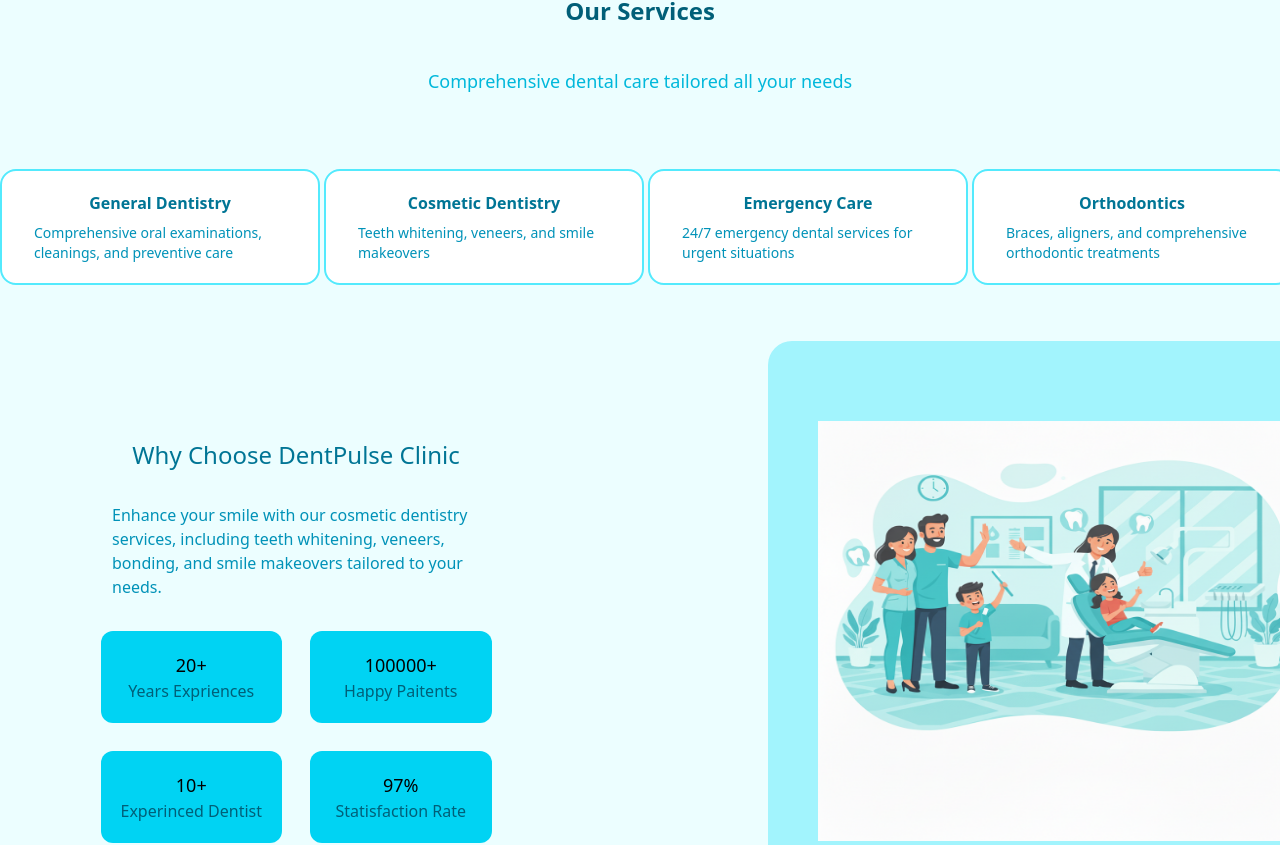
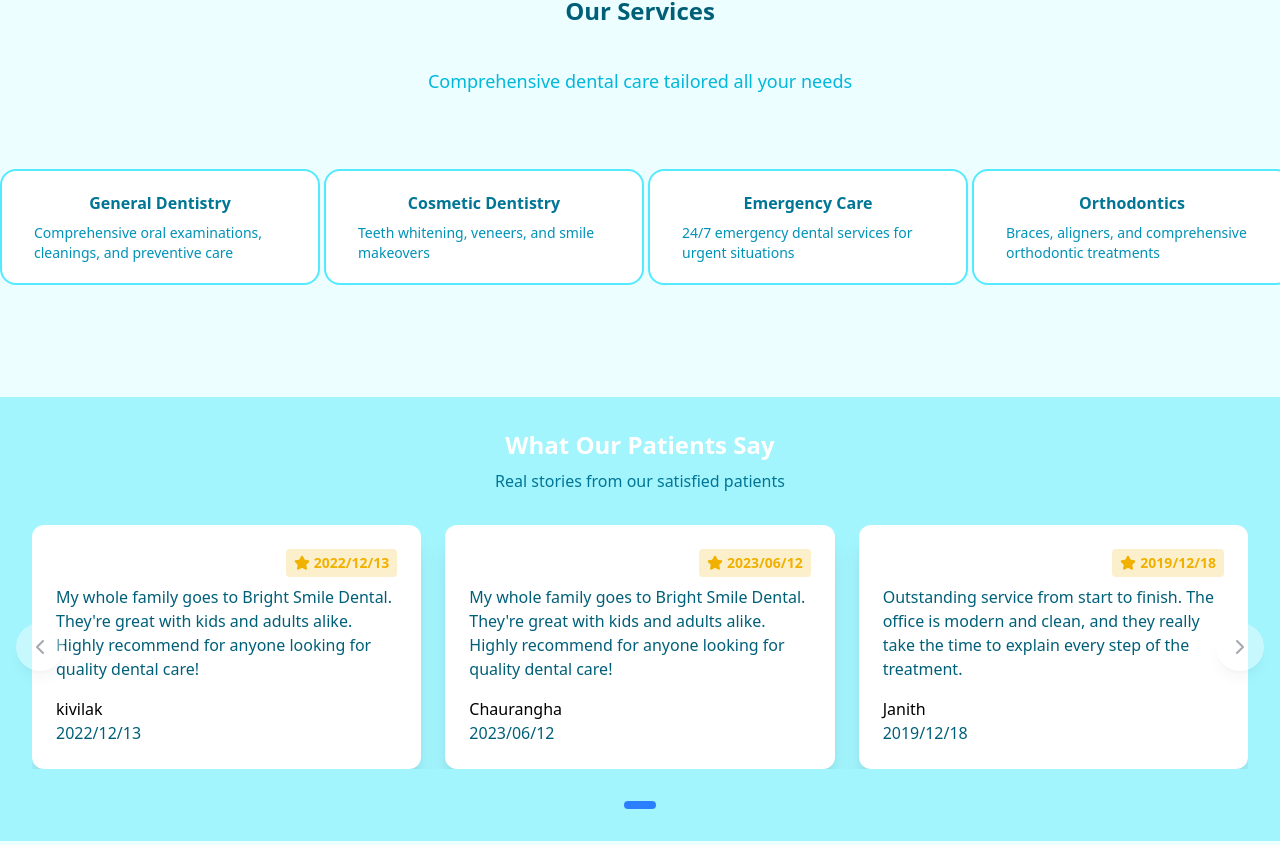
Before and after one commit to HVPasindu/DentPulse, a React app in the folder frontend/: page / in a window 1280 px wide. Shown: the part 709-1554 px from the top of the page. Built offline with nearby package versions, Linux system fonts and the light colour scheme; the HTML template or start-up script is replaced by a standard one.

Commit message:
front ui is completed

```diff
--- a/frontend/package.json
+++ b/frontend/package.json
@@ -11,6 +11,8 @@
   },
   "dependencies": {
     "@tailwindcss/vite": "^4.1.17",
+    "embla-carousel-autoplay": "^8.6.0",
+    "embla-carousel-react": "^8.6.0",
     "lucide-react": "^0.553.0",
     "react": "^19.1.1",
     "react-dom": "^19.1.1",
--- a/frontend/src/App.jsx
+++ b/frontend/src/App.jsx
@@ -6,6 +6,7 @@ import { servicesData } from './data/servicedata'
 import { Services } from './MainInterface Components/ServicesCard'
 import { MiddleSection } from './MainInterface Components/MiddleSection'
 import { Contact } from './MainInterface Components/Contact'
+import Carosuel  from './MainInterface Components/Carosuel'
 
 function App() {
 
@@ -20,12 +21,14 @@ function App() {
         <Hero />
       </div>
 
-      <div className='grid grid-cols-1 md:grid-cols-2 lg:grid-cols-4  gap-4 py-5 bg-cyan-50 mx-auto' >
+      <div className='grid grid-cols-1 md:grid-cols-2 lg:grid-cols-4  gap-4 py-5 pb-28 bg-cyan-50 mx-auto' >
 
         {servicesData.map((service, index) => (<Services title={service.title} description={service.description} />))}
 
       </div>
       <div>
+
+          <Carosuel/>
         <MiddleSection />
 
       </div>
--- /dev/null
+++ b/frontend/src/MainInterface Components/Carosuel.jsx
@@ -0,0 +1,198 @@
+import React, { useState, useEffect } from 'react';
+import { ChevronLeft, ChevronRight, Star } from 'lucide-react';
+
+ export default function Carosuel() {
+  const [currentIndex, setCurrentIndex] = useState(0);
+  const [isAutoPlaying, setIsAutoPlaying] = useState(false);
+  const [cardsPerView, setCardsPerView] = useState(3);
+
+  // Sample cards - replace with your own content
+  const cards = [
+    {
+
+      id: 1,
+      name: 'kivilak',
+      description: "My whole family goes to Bright Smile Dental. They're great with kids and adults alike. Highly recommend for anyone looking for quality dental care!",
+      date: '2022/12/13',
+      rating: 4.8,
+
+    },
+     {
+
+      id: 1,
+      name: 'Chaurangha',
+      description: "My whole family goes to Bright Smile Dental. They're great with kids and adults alike. Highly recommend for anyone looking for quality dental care!",
+      date: '2023/06/12',
+      rating: 4.8,
+
+    },
+    {
+
+      id: 1,
+      name: 'Janith',
+      description: "Outstanding service from start to finish. The office is modern and clean, and they really take the time to explain every step of the treatment.",
+      date: '2019/12/18',
+      rating: 4.8,
+
+
+
+    }
+
+  ];
+
+  // Responsive cards per view
+  useEffect(() => {
+    const handleResize = () => {
+      if (window.innerWidth < 640) {
+        setCardsPerView(1);
+      } else if (window.innerWidth < 1024) {
+        setCardsPerView(2);
+      } else {
+        setCardsPerView(3);
+      }
+    };
+
+    handleResize();
+    window.addEventListener('resize', handleResize);
+    return () => window.removeEventListener('resize', handleResize);
+  }, []);
+
+  const maxIndex = Math.max(0, cards.length - cardsPerView);
+
+  const goToPrevious = () => {
+    setCurrentIndex((prevIndex) =>
+      prevIndex === 0 ? maxIndex : prevIndex - 1
+    );
+  };
+
+  const goToNext = () => {
+    setCurrentIndex((prevIndex) =>
+      prevIndex >= maxIndex ? 0 : prevIndex + 1
+    );
+  };
+
+  const canGoPrevious = currentIndex > 0;
+  const canGoNext = currentIndex < maxIndex;
+
+  // Auto-play functionality
+  useEffect(() => {
+    if (!isAutoPlaying) return;
+
+    const interval = setInterval(() => {
+      setCurrentIndex((prevIndex) =>
+        prevIndex >= maxIndex ? 0 : prevIndex + 1
+      );
+    }, 3000);
+
+    return () => clearInterval(interval);
+  }, [currentIndex, isAutoPlaying, maxIndex]);
+
+  // Keyboard navigation
+  useEffect(() => {
+    const handleKeyDown = (e) => {
+      if (e.key === 'ArrowLeft' && canGoPrevious) goToPrevious();
+      if (e.key === 'ArrowRight' && canGoNext) goToNext();
+    };
+
+    window.addEventListener('keydown', handleKeyDown);
+    return () => window.removeEventListener('keydown', handleKeyDown);
+  }, [canGoPrevious, canGoNext]);
+
+  return (
+    <div className=" bg-cyan-200 flex items-center justify-center p-4 md:p-8">
+      <div className="w-full max-w-7xl">
+        <div className="mb-8 flex flex-col justify-center items-center">
+          <h1 className="text-2xl font-bold text-white mb-2">What Our Patients Say</h1>
+          <p className="text-cyan-700">Real stories from our satisfied patients</p>
+        </div>
+
+        {/* Carousel Container */}
+        <div className="relative">
+          {/* Cards Wrapper */}
+          <div className="overflow-hidden">
+            <div
+              className="flex transition-transform duration-500 ease-out gap-6"
+              style={{
+                transform: `translateX(-${currentIndex * (100 / cardsPerView)}%)`
+              }}
+            >
+              {cards.map((card) => (
+                <div
+                  key={card.id}
+                  className="shrink-0"
+                  style={{ width: `calc(${100 / cardsPerView}% - ${(cardsPerView - 1) * 24 / cardsPerView}px)` }}
+                >
+                  <div className="bg-white rounded-xl overflow-hidden shadow-xl hover:shadow-2xl transition-shadow group">
+                    {/* Card Image
+                    <div className={`${card.image} h-48 relative overflow-hidden`}>
+                      <div className="absolute inset-0 bg-black opacity-0 group-hover:opacity-20 transition-opacity" />
+                    </div> */}
+
+                    {/* Card Content */}
+                    <div className="p-6">
+                      <div className="flex items-start justify-between mb-2">
+                        <h3 className="text-xl font-bold text-white">{card.name}</h3>
+                        <div className="flex items-center gap-1 bg-yellow-500/20 px-2 py-1 rounded">
+                          <Star className="w-4 h-4 text-yellow-500 fill-yellow-500" />
+                          <span className="text-sm text-yellow-500 font-semibold">{card.date}</span>
+                        </div>
+                      </div>
+                      <p className="text-cyan-800 mb-4">{card.description}</p>
+                      <div className='flex flex-col'>
+                        <h1>{card.name}</h1>
+                        <h1 className='text-cyan-800'>{card.date}</h1>
+
+                      </div>
+                    </div>
+                  </div>
+                </div>
+              ))}
+            </div>
+          </div>
+
+          {/* Navigation Arrows */}
+          <button
+            onClick={goToPrevious}
+            disabled={!canGoPrevious}
+            className={`absolute left-0 top-1/2 -translate-y-1/2 -translate-x-4 bg-white hover:bg-gray-100 p-3 rounded-full shadow-lg transition-all ${
+              !canGoPrevious ? 'opacity-40 cursor-not-allowed' : 'hover:scale-110'
+            }`}
+            aria-label="Previous cards"
+          >
+            <ChevronLeft className="w-6 h-6 text-gray-800" />
+          </button>
+
+          <button
+            onClick={goToNext}
+            disabled={!canGoNext}
+            className={`absolute right-0 top-1/2 -translate-y-1/2 translate-x-4 bg-white hover:bg-gray-100 p-3 rounded-full shadow-lg transition-all ${
+              !canGoNext ? 'opacity-40 cursor-not-allowed' : 'hover:scale-110'
+            }`}
+            aria-label="Next cards"
+          >
+            <ChevronRight className="w-6 h-6 text-gray-800" />
+          </button>
+        </div>
+
+        {/* Progress Indicator */}
+        <div className="mt-8 flex items-center justify-center gap-4">
+          <div className="flex gap-2">
+            {Array.from({ length: maxIndex + 1 }).map((_, index) => (
+              <button
+                key={index}
+                onClick={() => setCurrentIndex(index)}
+                className={`h-2 rounded-full transition-all ${
+                  index === currentIndex
+                    ? 'bg-blue-500 w-8'
+                    : 'bg-gray-600 w-2 hover:bg-gray-500'
+                }`}
+                aria-label={`Go to page ${index + 1}`}
+              />
+            ))}
+          </div>
+
+        </div>
+      </div>
+    </div>
+  );
+}
--- a/frontend/src/MainInterface Components/MiddleSection.jsx
+++ b/frontend/src/MainInterface Components/MiddleSection.jsx
@@ -15,6 +15,13 @@ export function MiddleSection() {
                 <div className="grid  grid-cols-1 gap-x-7 gap-y-7 md:grid-cols-2 ">
 
                     {middledata.map((middle_data)=>(<MiddleSectionCard main_text={middle_data.main_text} second_text={middle_data.second_text}/>))}
+
+                </div>
+
+                <div>
+
+
+
 
                 </div>
             </div>
```
Also changed, not shown: 1 other file (tests, documents, lock files or other folders).
